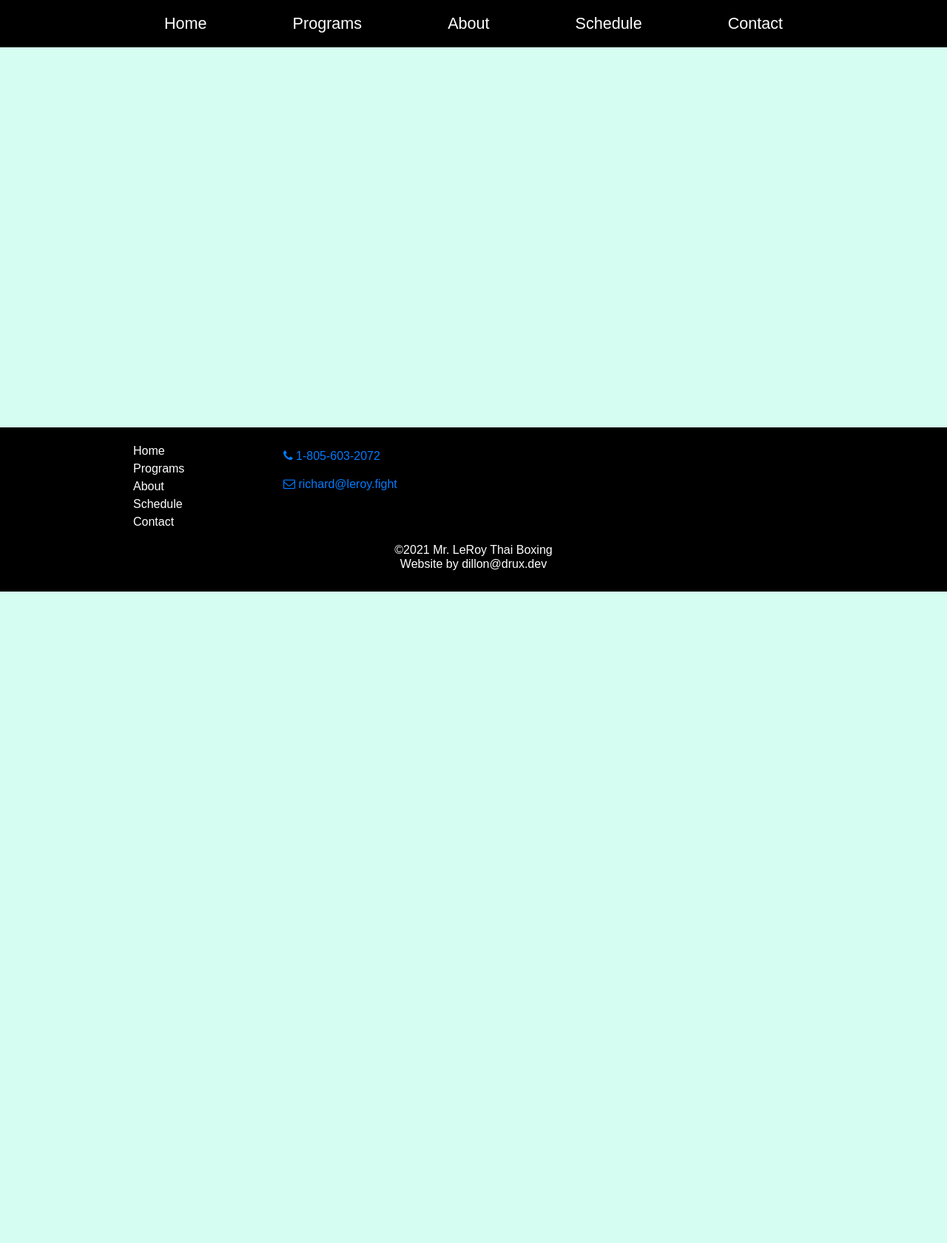
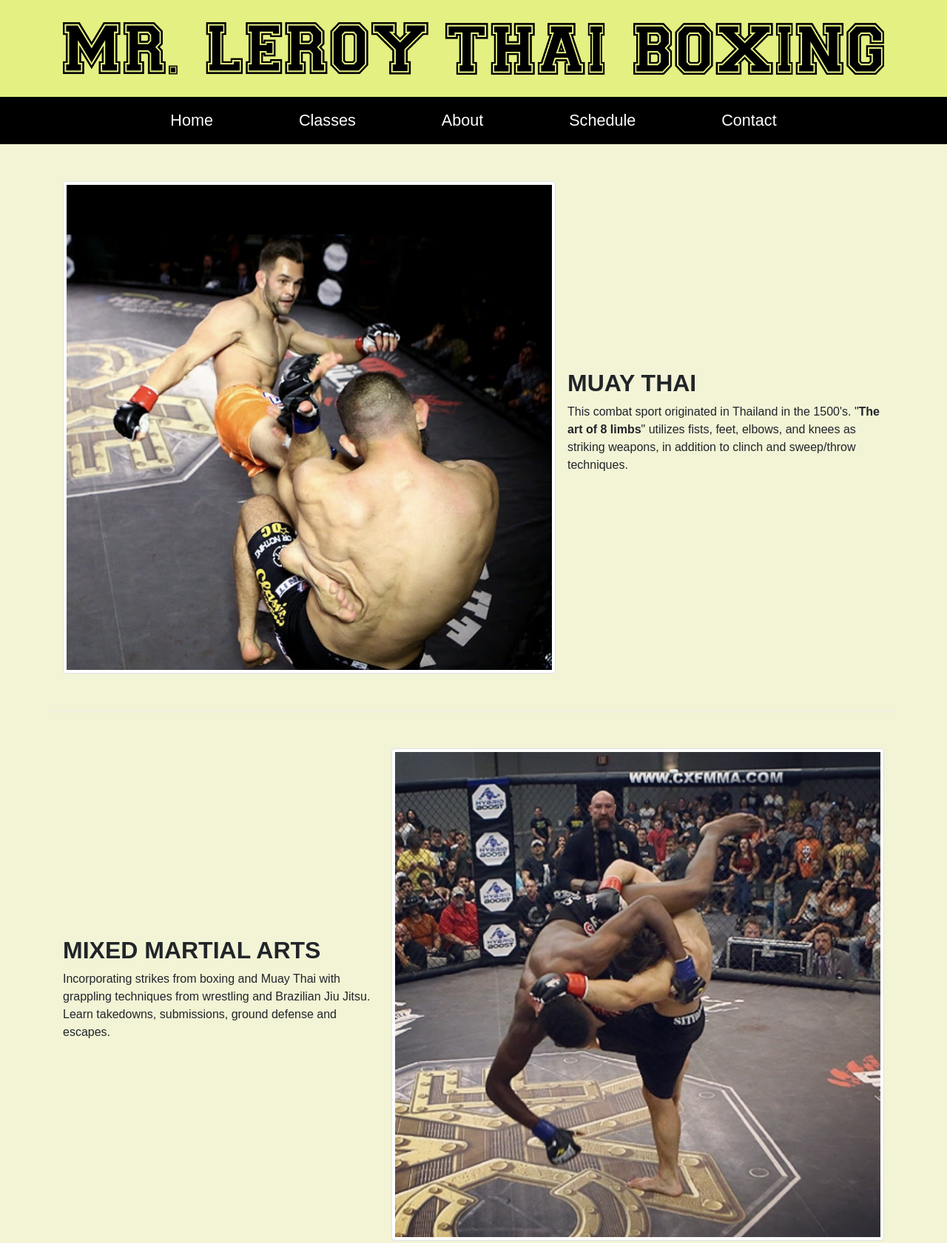
Before and after one commit to druxdev/LeroyThaiBoxing, a website: page programs.html in a window 1280 px wide. Shown: the top 1681 px of the page at 74% size. Before the commit the page ends 800 px from the top, so only its background shows below. Drawn offline with nearby package versions, Linux system fonts and the light colour scheme; a web font is replaced by a local one.

Commit message:
classes page laid out

```diff
--- a/css/styles.css
+++ b/css/styles.css
@@ -15,7 +15,7 @@
     font-family: 'Metamorphous', cursive;
     font-family: 'IM Fell DW Pica SC', serif;
     font-family: 'Fahkwang', sans-serif;
-    background-color: rgb(213, 253, 241);
+    background-color: rgb(243, 243, 214);
 }
 
 h1 {
@@ -47,7 +47,7 @@
     margin: 0 50px 0 50px;
 }
 
-a:hover {
+.nav-link:hover {
     border-bottom: 1px solid rgb(255, 243, 69);
     transition: border-bottom 0.3s;
 	padding: 8px 0;
@@ -58,6 +58,10 @@
     background-color: black;
     color: white;
 
+}
+
+.footer-contact {
+    text-align: right;
 }
 
 .footer-bottom {
@@ -101,10 +105,8 @@
     color: white;
 }
 
-
 .praythai img{
-    margin: auto;
-    max-width: 350px;
+    max-width: 100%;
     height: auto;
 }
 
@@ -118,3 +120,8 @@
 .table-container {
     margin-top: 100px;
 }
+
+.rich-punch img{
+    max-width: 60%;
+    height: fit-content;
+}
--- a/programs.html
+++ b/programs.html
@@ -24,7 +24,16 @@
 <body>
 
 
-    <header>
+    <header class="jumbotron jumbotron-fluid">
+        <div class="container">
+            <div class="row">
+                <div class="col praythai">
+                    <img class="img-responsive" src="img/boxingtext.png" alt="MR LEROY BOXING">
+                </div>
+            </div>
+        </div>
+    </header>
+
     <nav class="navbar navbar-expand-sm navbar-dark sticky-top">
         <div class="container">
                 <button class="navbar-toggler" type="button" data-toggle="collapse" data-target="#leroyNavbar">
@@ -33,7 +42,7 @@
                 <div class="collapse navbar-collapse" id="leroyNavbar">
                     <ul class="navbar-nav">
                         <li class="nav-item active"><a class="nav-link" href="index.html">Home</a></li>
-                         <li class="nav-item"><a class="nav-link" href="#"> Programs</a></li>
+                        <li class="nav-item"><a class="nav-link" href="#"> Classes</a></li>
                         <li class="nav-item"><a class="nav-link" href="about.html"> About</a></li>
                         <li class="nav-item"><a class="nav-link" href="schedule.html"> Schedule</a></li>
                         <li class="nav-item"><a class="nav-link" href="contact.html"> Contact</a></li>
@@ -41,40 +50,50 @@
                 </div>
         </div>
     </nav>
-    </header>
 
 
+    <div class="container">
+        <div class="row row-content align-items-center">
+            <div class="col">
+                <div class="media rich-punch">
+                    <img class="d-flex mr-3 img-thumbnail" src="img/ribkick.png" alt="Breadcrumb Trail thumbnail"/>
+                    <div class="media-body align-self-center">
+                        <h2><strong>MUAY THAI</strong></h2>
+                        <p>This combat sport originated in Thailand in the 1500's. "<strong>The art of 8 limbs</strong>" utilizes fists, feet, elbows, and knees as striking weapons, in addition to clinch and sweep/throw techniques.</p>
+                    </div>
+                </div>
+            </div>
+        </div>
 
+        <div class="row row-content align-items-center">
+            <div class="col">
+                <div class="media rich-punch">
+                    <div class="media-body align-self-center">
+                        <h2><strong>MIXED MARTIAL ARTS</strong></h2>
+                        <p>Incorporating strikes from boxing and Muay Thai with grappling techniques from wrestling and Brazilian Jiu Jitsu. Learn takedowns, submissions, ground defense and escapes.</p>
+                    </div>
+                    <img class="d-flex ml-3 img-thumbnail" src="img/IMG_1201.JPG" alt="Breadcrumb Trail thumbnail"/>
+                </div>
+            </div>
+        </div>
 
+    </div>
 
-
-
-
-
-
-
-
-
-
-
-
-
-    <footer class="site-footer fixed-bottom">
+    <footer class="site-footer">
         <div class="footer-top">
             <div class="container">
                 <div class="row">
-                    <div class="col col-sm-2 offset-1">
+                    <div class="col col-sm-2 offset-2">
                         <ul class="list-unstyled">
-                            <li><a href="index.html">Home</a></li>
-                            <li><a href="#">Programs</a></li>
+                            <li><a href="#">Home</a></li>
+                            <li><a href="programs.html">Programs</a></li>
                             <li><a href="about.html">About</a></li>
                             <li><a href="schedule.html">Schedule</a></li>
                             <li><a href="contact.html">Contact</a></li>
 
                         </ul>
                     </div>
-
-                    <div class="col-6">
+                    <div class="col-6 footer-contact">
                         <a role="button" class="btn btn-link" href="tel:+1805-6032072"><i class="fa fa-phone"></i> 1-805-603-2072</a><br>
                         <a role="button" class="btn btn-link" href="mailto:richard@leroy.fight"><i class="fa fa-envelope-o"></i> richard@leroy.fight</a>
                     </div>
```
Also changed, not shown: about.html (+18 -10 lines), contact.html (+18 -9 lines), index.html (+5 -11 lines), schedule.html (+15 -11 lines), img/boxingtext.png (added), img/wireBrandon.png (added), img/wireRich.png (added). Lines whose indentation alone changed are shown as unchanged.
